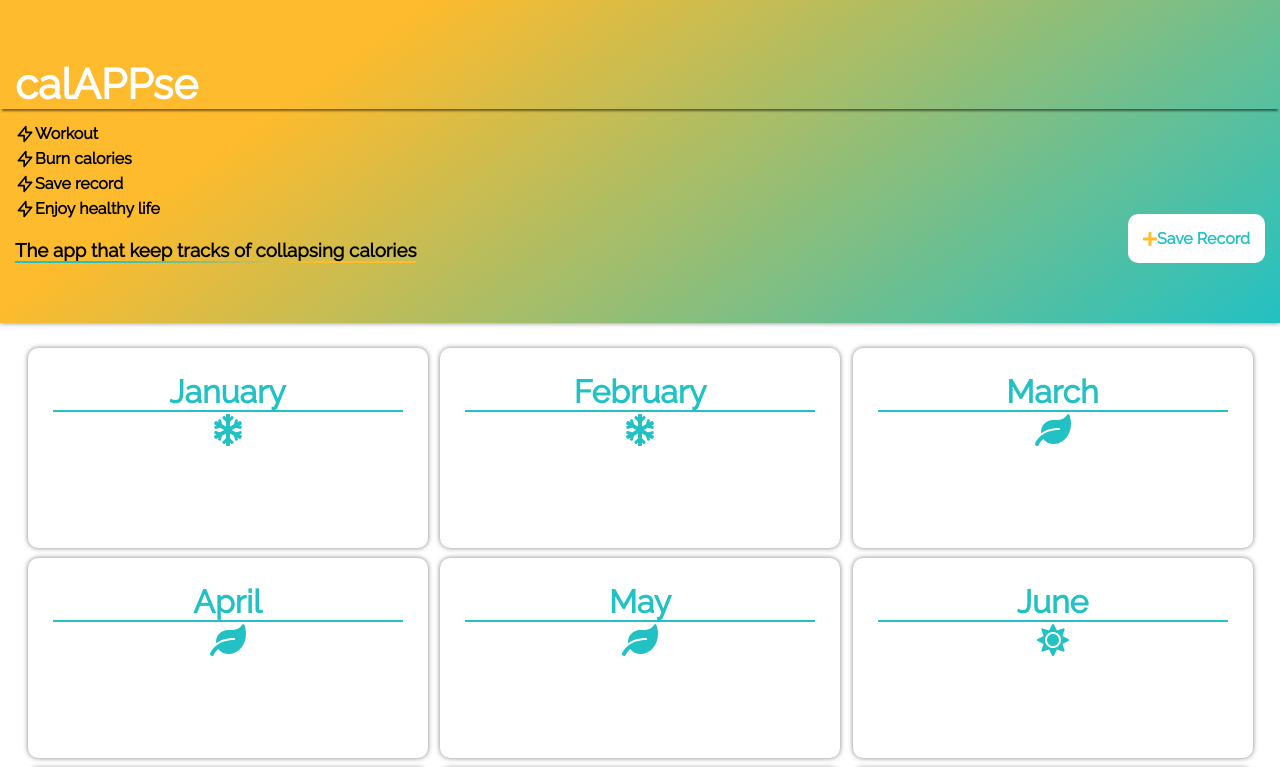
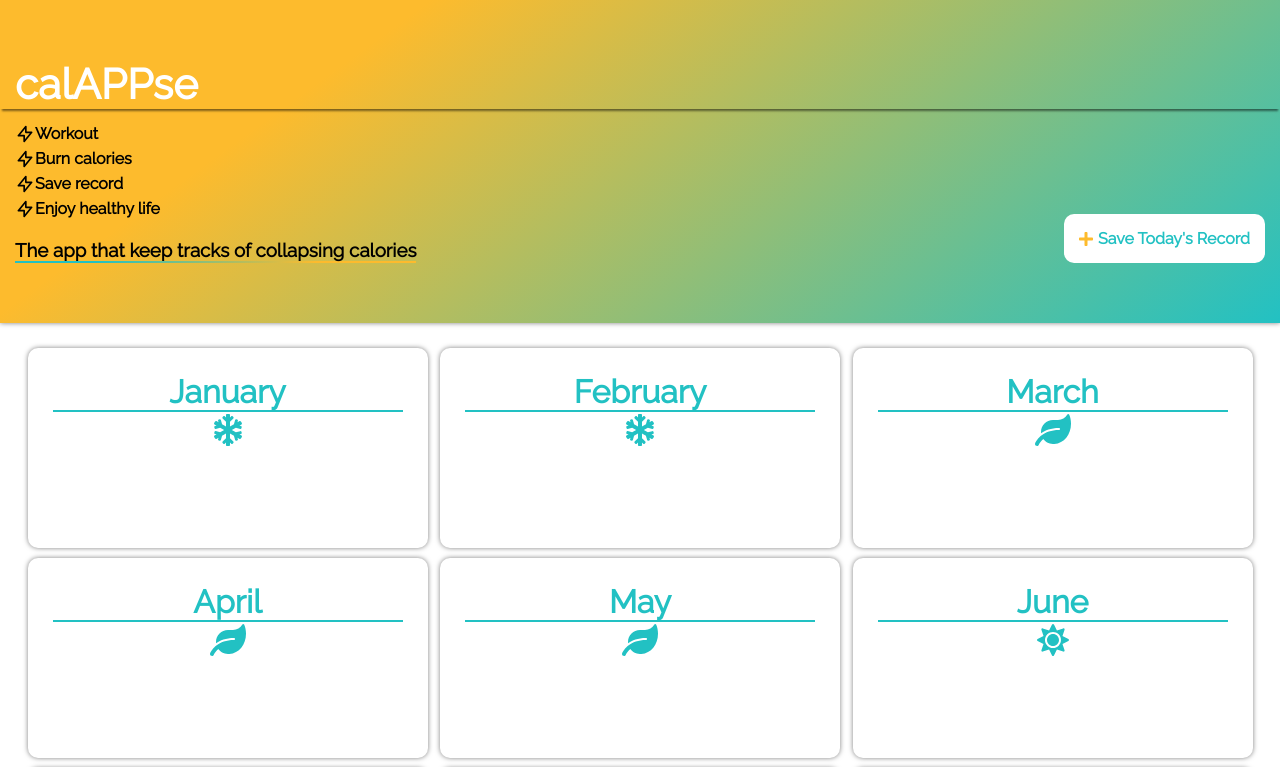
Before and after one commit to HristomirAsenov/calAPPse, a Next.js app: page / in a window 1280 px wide. Shown: the top 767 px of the page. Built offline with nearby package versions, Linux system fonts and the light colour scheme.

Commit message:
refactor main-button

```diff
--- a/components/layout/main-header/main-header.js
+++ b/components/layout/main-header/main-header.js
@@ -4,6 +4,9 @@ import {
     PITCHING_PHRASES,
     SLOGAN,
 } from './main-header-constants';
+
+import { FontAwesomeIcon } from '@fortawesome/react-fontawesome';
+import { faPlus } from '@fortawesome/free-solid-svg-icons';
 
 import PitchingList from './pitching-list';
 import MainButton from 'components/ui/main-button';
@@ -27,7 +30,8 @@ const MainHeader = () => (
 
             <div className={ classes['save-record-button-container'] }>
                 <MainButton href='/save-record'>
-                    Save Record
+                    <FontAwesomeIcon icon={ faPlus } />
+                    <span>Save Today's Record</span>
                 </MainButton>
             </div>
         </div>
--- a/components/ui/main-button/main-button.js
+++ b/components/ui/main-button/main-button.js
@@ -1,7 +1,4 @@
 import Link from 'next/link';
-
-import { FontAwesomeIcon } from '@fortawesome/react-fontawesome';
-import { faPlus } from '@fortawesome/free-solid-svg-icons'
 
 import classes from './main-button.module.scss'
 
@@ -15,8 +12,7 @@ const MainButton = ({
         return (
             <Link href={ href }>
                 <a className={ classes['main-button'] }>
-                    <FontAwesomeIcon icon={ faPlus } />
-                    <span>{ children }</span>
+                    {children}
                 </a>
             </Link>
         );
@@ -27,8 +23,7 @@ const MainButton = ({
             className={ classes['main-button'] }
             onClick={ onClickHandler }
         >
-            <FontAwesomeIcon icon={ faPlus } />
-            <span>{ children }</span>
+            {children}
         </button>
     );
 };
--- a/components/ui/main-button/main-button.module.scss
+++ b/components/ui/main-button/main-button.module.scss
@@ -21,6 +21,7 @@
 
     svg {
         color: $secondary;
+        margin-right: 5px;
     }
 
     &:hover {
```
